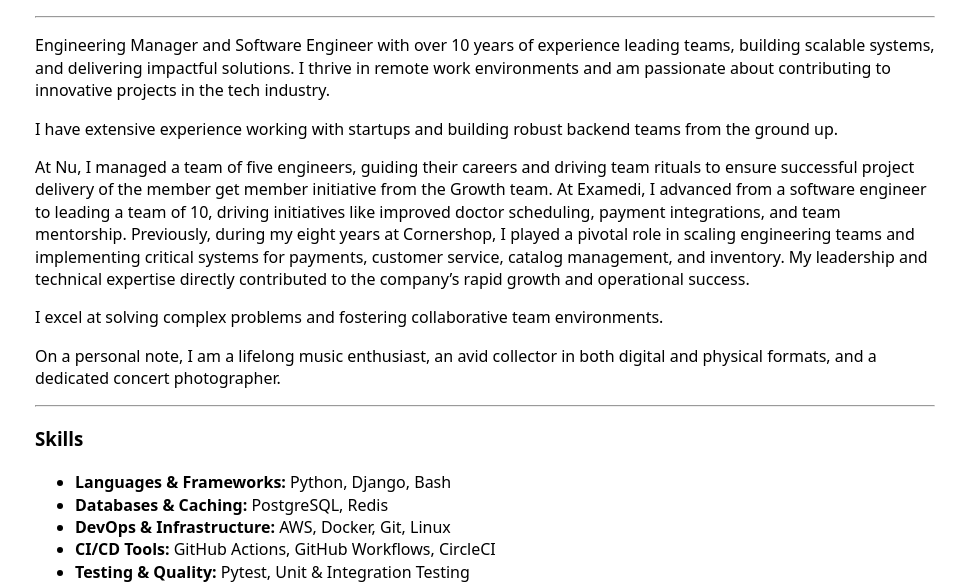
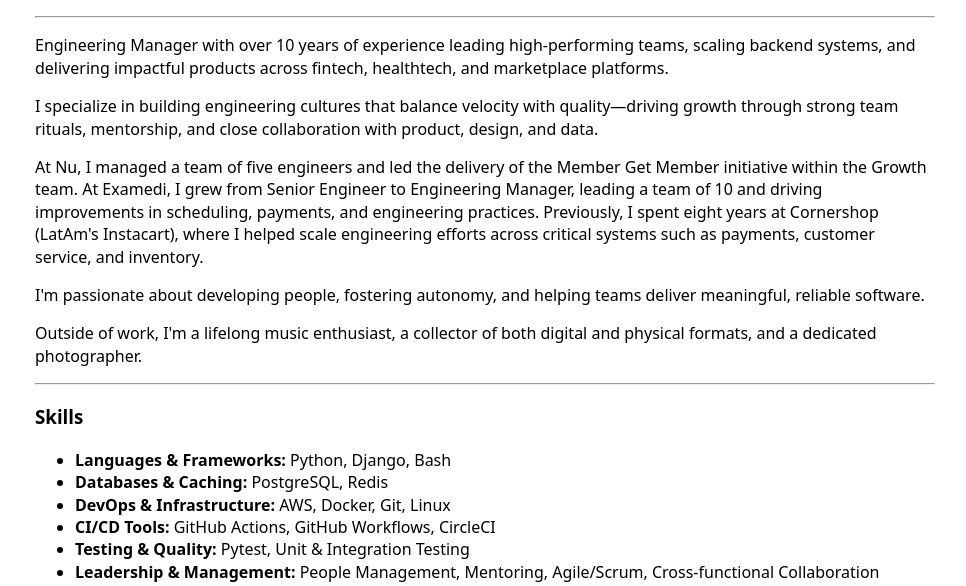
Before and after one commit to dongraft/me, a website built with Parcel: page index.html in a window 1280 px wide. Shown: the part 207-793 px from the top of the page, without its empty margins (155-1121 px from the left). Built offline with nearby package versions, Linux system fonts and the light colour scheme.

Commit message:
feat: headline

```diff
--- a/index.html
+++ b/index.html
@@ -11,11 +11,15 @@
     <h1>Software Engineer / Engineering Manager</h1>
     <h2><a href="mailto:jaime@graft.codes">jaime@graft.codes</a></h2>
     <hr>
-    <p>Engineering Manager and Software Engineer with over 10 years of experience leading teams, building scalable systems, and delivering impactful solutions. I thrive in remote work environments and am passionate about contributing to innovative projects in the tech industry.</p>
-    <p>I have extensive experience working with startups and building robust backend teams from the ground up.</p>
-    <p>At Nu, I managed a team of five engineers, guiding their careers and driving team rituals to ensure successful project delivery of the member get member initiative from the Growth team. At Examedi, I advanced from a software engineer to leading a team of 10, driving initiatives like improved doctor scheduling, payment integrations, and team mentorship. Previously, during my eight years at Cornershop, I played a pivotal role in scaling engineering teams and implementing critical systems for payments, customer service, catalog management, and inventory. My leadership and technical expertise directly contributed to the company’s rapid growth and operational success.</p>
-    <p>I excel at solving complex problems and fostering collaborative team environments.</p>
-    <p>On a personal note, I am a lifelong music enthusiast, an avid collector in both digital and physical formats, and a dedicated concert photographer.</p>
+    <p>Engineering Manager with over 10 years of experience leading high-performing teams, scaling backend systems, and delivering impactful products across fintech, healthtech, and marketplace platforms.</p>
+
+    <p>I specialize in building engineering cultures that balance velocity with quality—driving growth through strong team rituals, mentorship, and close collaboration with product, design, and data.</p>
+
+    <p>At Nu, I managed a team of five engineers and led the delivery of the Member Get Member initiative within the Growth team. At Examedi, I grew from Senior Engineer to Engineering Manager, leading a team of 10 and driving improvements in scheduling, payments, and engineering practices. Previously, I spent eight years at Cornershop (LatAm's Instacart), where I helped scale engineering efforts across critical systems such as payments, customer service, and inventory.</p>
+
+    <p>I'm passionate about developing people, fostering autonomy, and helping teams deliver meaningful, reliable software.</p>
+
+    <p>Outside of work, I'm a lifelong music enthusiast, a collector of both digital and physical formats, and a dedicated photographer.</p>
     <hr>
     <h3>Skills</h3>
     <ul>
```
